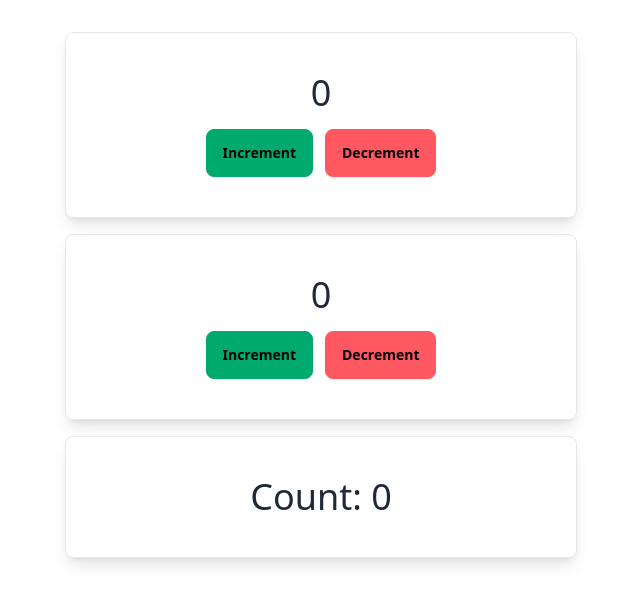
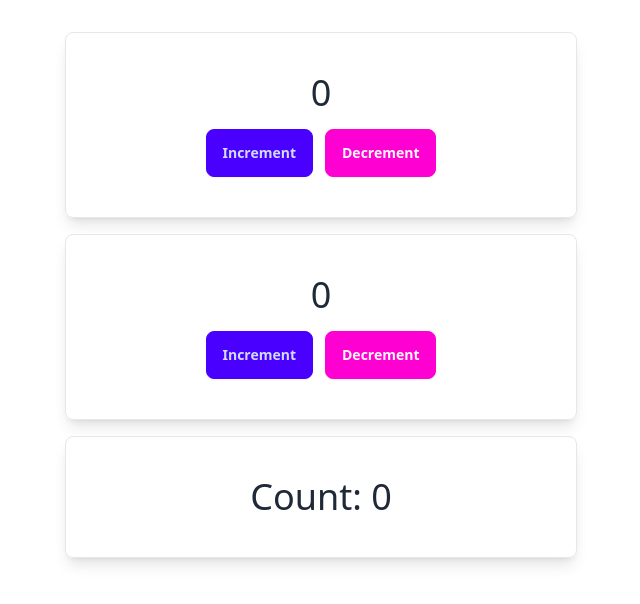
Before and after one commit to NoorTushar/redux-lws, a React (Vite) app in the folder redux-lws/: page / in a window 1280 px wide. Shown: the top 604 px of the page, without its empty margins (319-959 px from the left). Built offline with nearby package versions, Linux system fonts and the light colour scheme.

Commit message:
Counter Lesson, reusable component, done

```diff
--- a/redux-lws/src/App.jsx
+++ b/redux-lws/src/App.jsx
@@ -1,21 +1,10 @@
-import { useState } from "react";
 import "./App.css";
-import DisplayCounter from "./CounterLesson/DisplayCounter";
-import Counter from "./CounterLesson/Counter";
+import CounterLesson from "./CounterLesson/CounterLesson";
 
-const countData = [
-   { id: 1, count: 0 },
-   { id: 2, count: 0 },
-];
 function App() {
-   const [count, setCount] = useState([...countData]);
-   console.log("countData: ", countData);
-   console.log("count: ", count);
    return (
       <>
-         <Counter />
-         <Counter />
-         <DisplayCounter />
+         <CounterLesson />
       </>
    );
 }
--- /dev/null
+++ b/redux-lws/src/CounterLesson/Button.jsx
@@ -0,0 +1,17 @@
+import PropTypes from "prop-types";
+
+const Button = ({ onClick, className, children }) => {
+   return (
+      <button onClick={onClick} className={`btn ${className}`}>
+         {children}
+      </button>
+   );
+};
+
+export default Button;
+
+Button.propTypes = {
+   onClick: PropTypes.func.isRequired,
+   className: PropTypes.string.isRequired,
+   children: PropTypes.node.isRequired,
+};
--- a/redux-lws/src/CounterLesson/Counter.jsx
+++ b/redux-lws/src/CounterLesson/Counter.jsx
@@ -1,35 +1,36 @@
-import { useState } from "react";
+import PropTypes from "prop-types";
 
-const Counter = () => {
-   const [count, setCount] = useState(0);
+import Button from "./Button";
 
-   const handleCount = (operation) => {
-      if (operation === "add") {
-         setCount((value) => value + 1);
-      } else if (operation === "subtract") {
-         setCount((value) => value - 1);
-      }
-   };
+const Counter = ({ id, count, handleCount }) => {
+   const thisCount = count.find((c) => c.id === id);
 
    return (
       <div className="shadow-lg rounded-lg border max-w-lg mx-auto p-10 mb-4">
-         <h3 className="text-4xl mb-4">{count}</h3>
+         <h3 className="text-4xl mb-4">{thisCount.count}</h3>
          <div className="space-x-3">
-            <button
-               onClick={() => handleCount("add")}
-               className="btn btn-success"
+            <Button
+               onClick={() => handleCount(id, "add")}
+               className={"btn-primary"}
             >
                Increment
-            </button>
-            <button
-               onClick={() => handleCount("subtract")}
-               className="btn btn-error"
+            </Button>
+
+            <Button
+               onClick={() => handleCount(id, "subtract")}
+               className={"btn-secondary"}
             >
                Decrement
-            </button>
+            </Button>
          </div>
       </div>
    );
 };
 
 export default Counter;
+
+Counter.propTypes = {
+   id: PropTypes.number.isRequired,
+   count: PropTypes.array.isRequired,
+   handleCount: PropTypes.func.isRequired,
+};
--- /dev/null
+++ b/redux-lws/src/CounterLesson/CounterLesson.jsx
@@ -0,0 +1,36 @@
+import { useState } from "react";
+import Counter from "./Counter";
+import DisplayCounter from "./DisplayCounter";
+
+const countData = [
+   { id: 1, count: 0 },
+   { id: 2, count: 0 },
+];
+const CounterLesson = () => {
+   const [count, setCount] = useState([...countData]);
+
+   const handleCount = (id, type) => {
+      const matchedCount = count.find((c) => c.id === id);
+
+      if (type === "add") {
+         matchedCount.count = matchedCount.count + 1;
+      } else if (type === "subtract") {
+         matchedCount.count = matchedCount.count - 1;
+      }
+
+      const allOtherCounts = count.filter((count) => count.id !== id);
+
+      setCount([...allOtherCounts, matchedCount]);
+   };
+
+   const totalCount = count.reduce((total, c) => total + c.count, 0);
+   return (
+      <>
+         <Counter count={count} id={1} handleCount={handleCount} />
+         <Counter count={count} id={2} handleCount={handleCount} />
+         <DisplayCounter count={totalCount} />
+      </>
+   );
+};
+
+export default CounterLesson;
```
